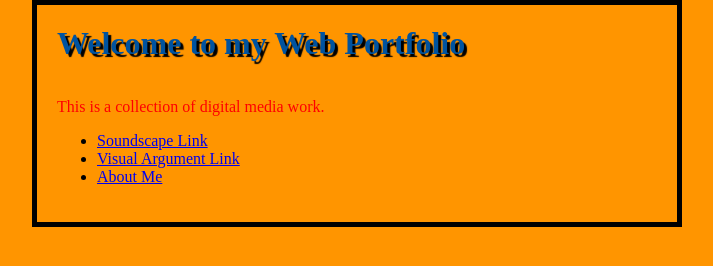
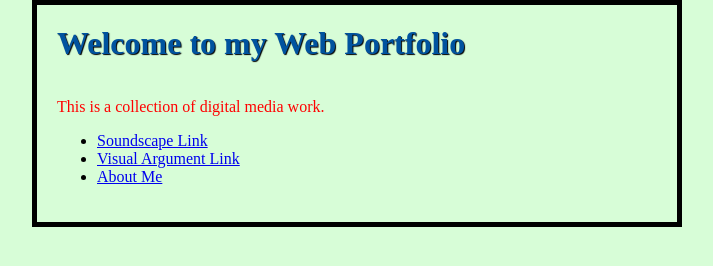
Before and after one commit to jag304/Web-Portfolio-Improved, a plain HTML site: page index.html in a window 1280 px wide. Shown: the whole page, without its empty margins (283-996 px from the left). Drawn offline with Linux system fonts and the light colour scheme.

Commit message:
Update styles.css

```diff
--- a/CSS/styles.css
+++ b/CSS/styles.css
@@ -7,7 +7,7 @@ html {
 body {
   width: 600px;
   margin: 0 auto;
-  background-color: #FF9500;
+  background-color: #D7FDD7;
   padding: 0 20px 20px 20px;
   border: 5px solid black;
 }
@@ -15,5 +15,5 @@ h1 {
   margin: 0;
   padding: 20px 0;
   color: #00539F;
-  text-shadow: 3px 3px 1px black;
+  text-shadow: 1px 1px 1px black;
 }
```
